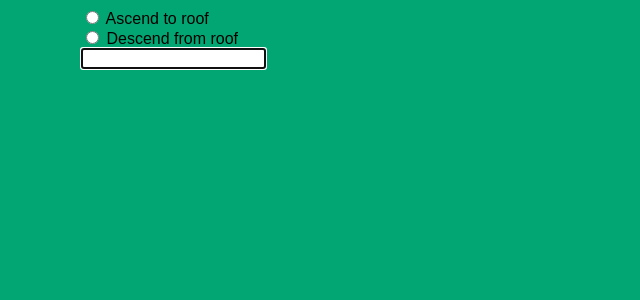
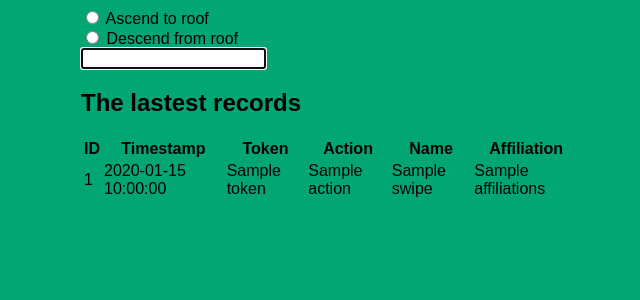
Before and after one commit to jknappe/access-log, a Flask app: template templates/index.html in a window 1280 px wide. Shown: the top 300 px of the page, without its empty margins (309-949 px from the left). Run offline with Flask 2, Linux system fonts and the light colour scheme; the template is opened without the code that fills it: most values are stand-ins (such as "Sample title", 1, 10 or a date in 2020); some libraries are stand-ins or nearby versions.

Commit message:
adds admin page and token check on index page

```diff
--- a/app.py
+++ b/app.py
@@ -7,7 +7,7 @@ app.config['SQLALCHEMY_DATABASE_URI'] = 'sqlite:///access-log.db'
 app.secret_key = 'fgd2L"))+=23F4Q8z\n\xec]/'
 db = SQLAlchemy(app)
 
-class token_scan_DB(db.Model):
+class access_log(db.Model):
     id = db.Column(db.Integer, primary_key=True)
     action = db.Column(db.String(20), nullable=False)
     token = db.Column(db.String(20), nullable=False)
@@ -18,8 +18,39 @@ class token_scan_DB(db.Model):
 
 @app.route('/', methods=['POST', 'GET'])
 def index():
-    # render index page
-    return render_template('index.html')
+    error = None
+    valid_tokens = ['t', '0001101747' , '0001964054', '0014488389', '0014405751', '0004033874', '0014580266', '0001951950', '0007000492', '0014502443', '0014552070']
+
+    if request.method == 'POST':
+        token = request.form['token']
+
+        if token == 'admin':
+            return redirect('/admin') # redirect to '/admin'
+        else:
+            if token in valid_tokens:
+                new_token = access_log(token=token)
+
+                try:
+                    db.session.add(new_token)
+                    db.session.commit()
+                    return redirect('/success') # redirect to '/success'
+                except:
+                    return 'Could not write to data base.'
+            else:
+                error = 'The token you scanned is not registered, please use one of the valid access tokens.'
+                ## swipes = access_log.query.order_by(access_log.datetime.desc()).all()
+                return render_template('/') # redirect to 'invalid.html', error=error
+
+    else:
+        # read swipes data from the database
+        swipes = access_log.query.order_by(access_log.datetime.desc()).all()
+        # render the index pages with swipes data available
+        return render_template('index.html', swipes=swipes)
+
+@app.route('/admin')
+def admin():
+    swipes = access_log.query.order_by(access_log.datetime.desc()).all()
+    return render_template('admin.html', swipes=swipes)
 
 if __name__ == "__main__":
      app.run(debug=True)
--- a/templates/index.html
+++ b/templates/index.html
@@ -7,6 +7,7 @@
 {% block body %}
 <div class="content">
 
+    <!-- INPUT FORM -->
     <form action="/" method="POST" autocomplete="off">
 
         <!-- choose action -->
@@ -24,6 +25,34 @@
 
     </form>
 
+    <!-- DEV: DISPLAY RECENT RECORDS -->
+    <h2>The lastest records</h2>
+
+    <table>
+        <tr>
+            <th>ID</th>
+            <th>Timestamp</th>
+            <th>Token</th>
+            <th>Action</th>
+            <th>Name</th>
+            <th>Affiliation</th>
+        </tr>
+        <!-- Load registered swipes from DB -->
+        {% for swipe in swipes %}
+            <!-- Limit output to last 10 -->
+            {% if loop.index <= 10 %}
+            <tr>
+                <!-- Print ID, Token ID, datetime -->
+                <td>{{ swipe.id }}</td>
+                <td>{{ swipe.datetime_scanned.replace(microsecond=0) }}</td>
+                <td>{{ swipe.token }}</td>
+                <td>{{ swipe.action }}</td>
+                <td>{{ swipe.name }}</td>
+                <td>{{ swipe.affiliations }}</td>
+            </tr>
+            {% endif %}
+        {% endfor %}
+    </table>
 
 
 
```
Also changed, not shown: templates/admin.html (added, +44 -0 lines), access-log.db.
